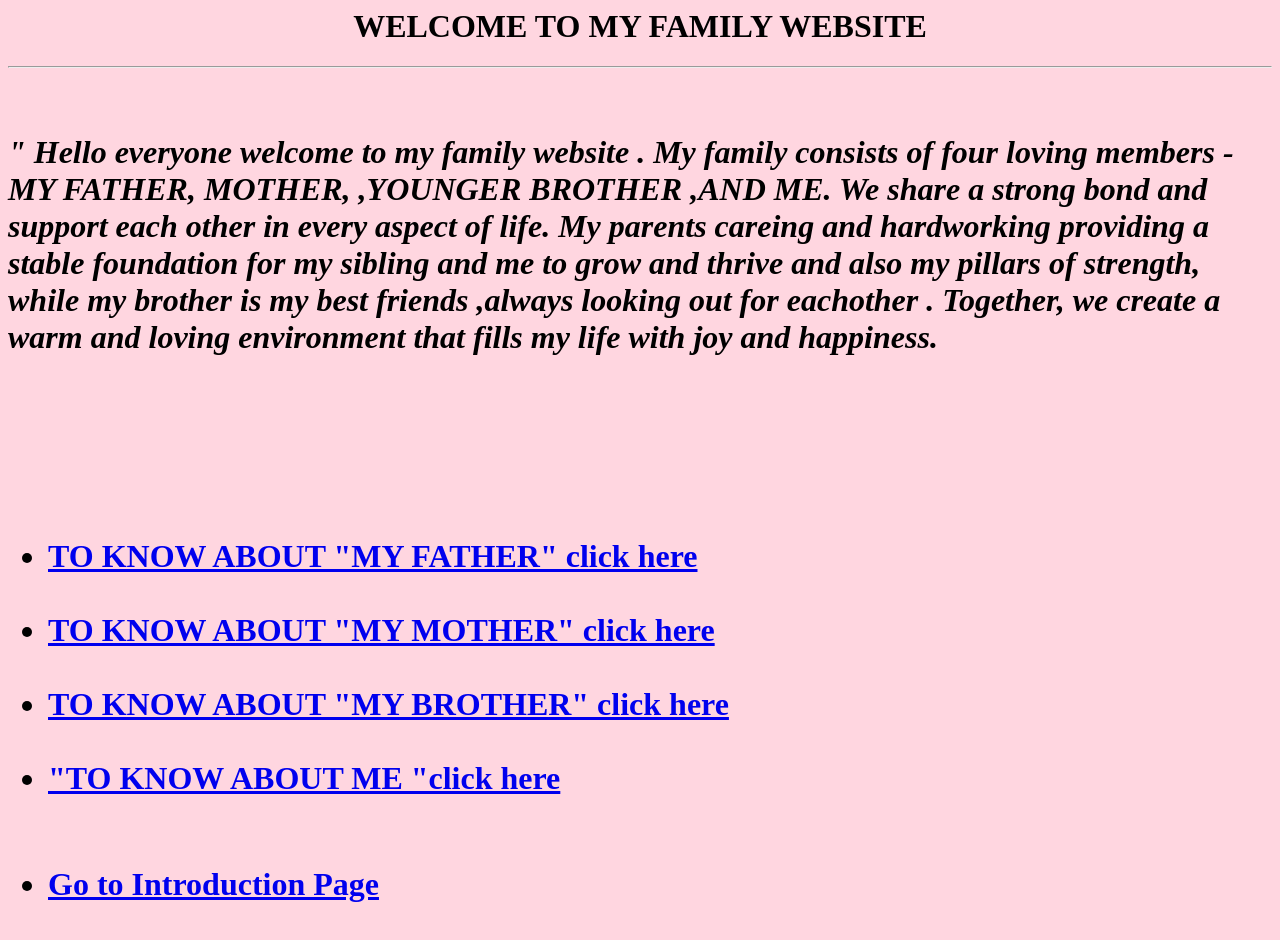
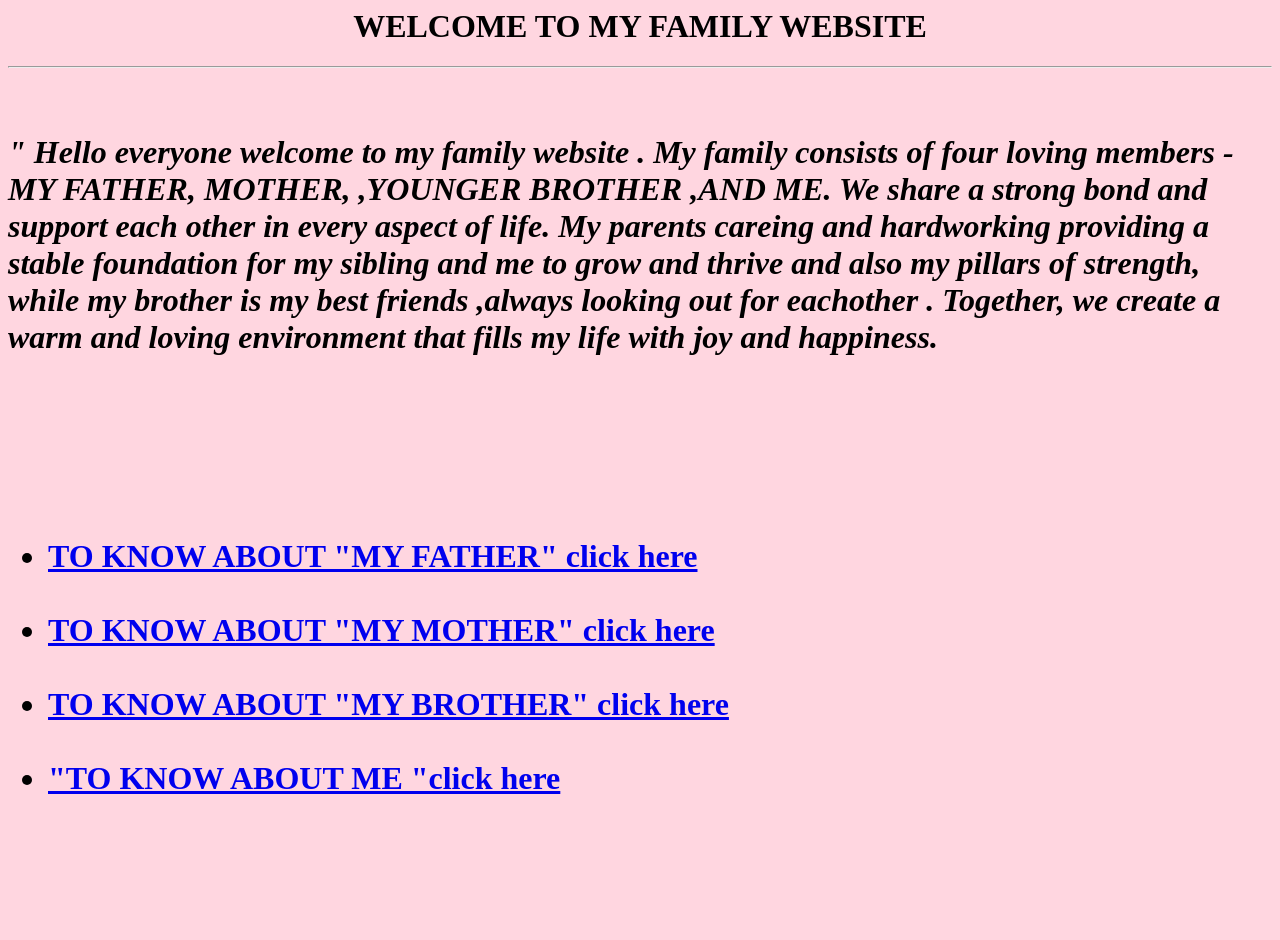
Before and after one commit to gracyrani663-pixel/gracyrani663-pixel.github.io, a plain HTML site: page index.html in a window 1280 px wide. After the commit the page ends 914 px from the top, so only its background shows below. Drawn offline with Linux system fonts and the light colour scheme.

Commit message:
Fix HTML structure and formatting issues

```diff
--- a/index.html
+++ b/index.html
@@ -30,7 +30,6 @@
 
 <li><a href="me.html"> "TO KNOW ABOUT ME "click here</a><br></li>
 <br>
-<li><p><a href="intro.html">Go to Introduction Page</a></p></li>
 <br>
 <h1>
 </ul>
```
